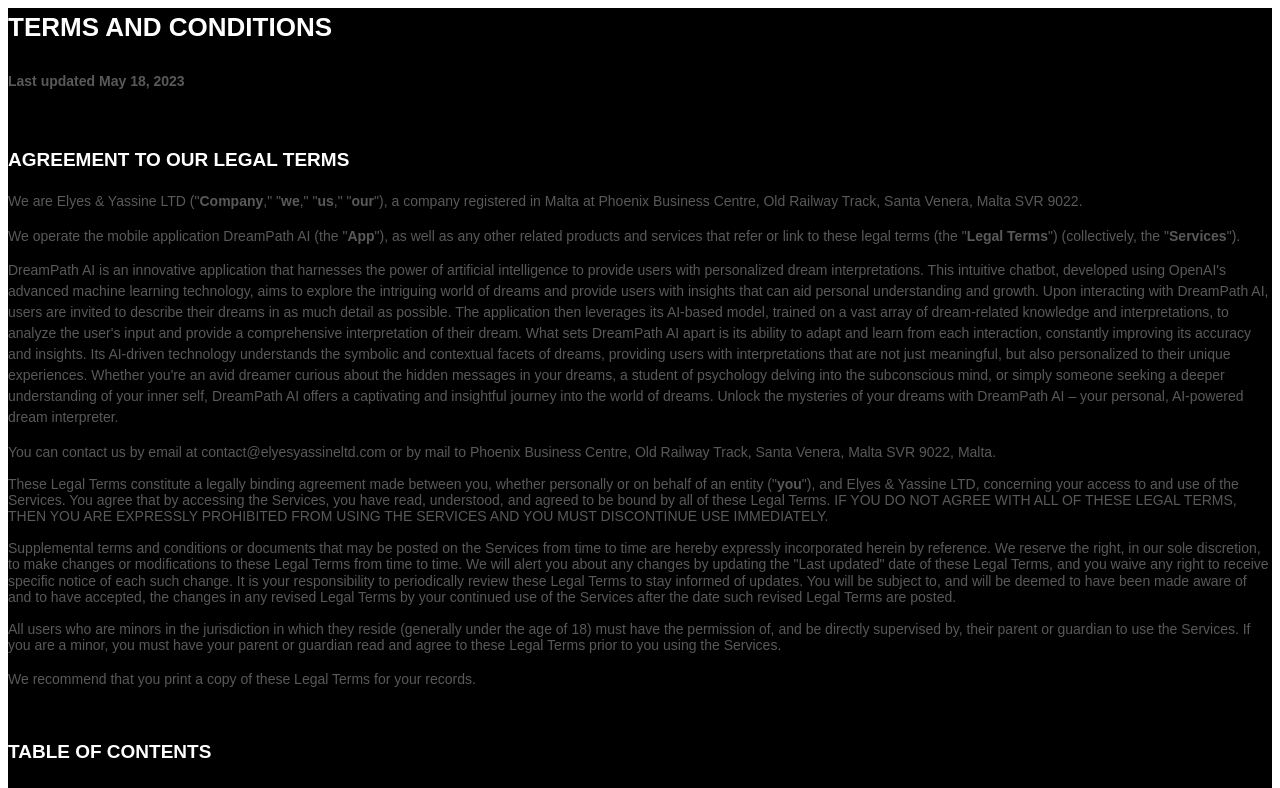
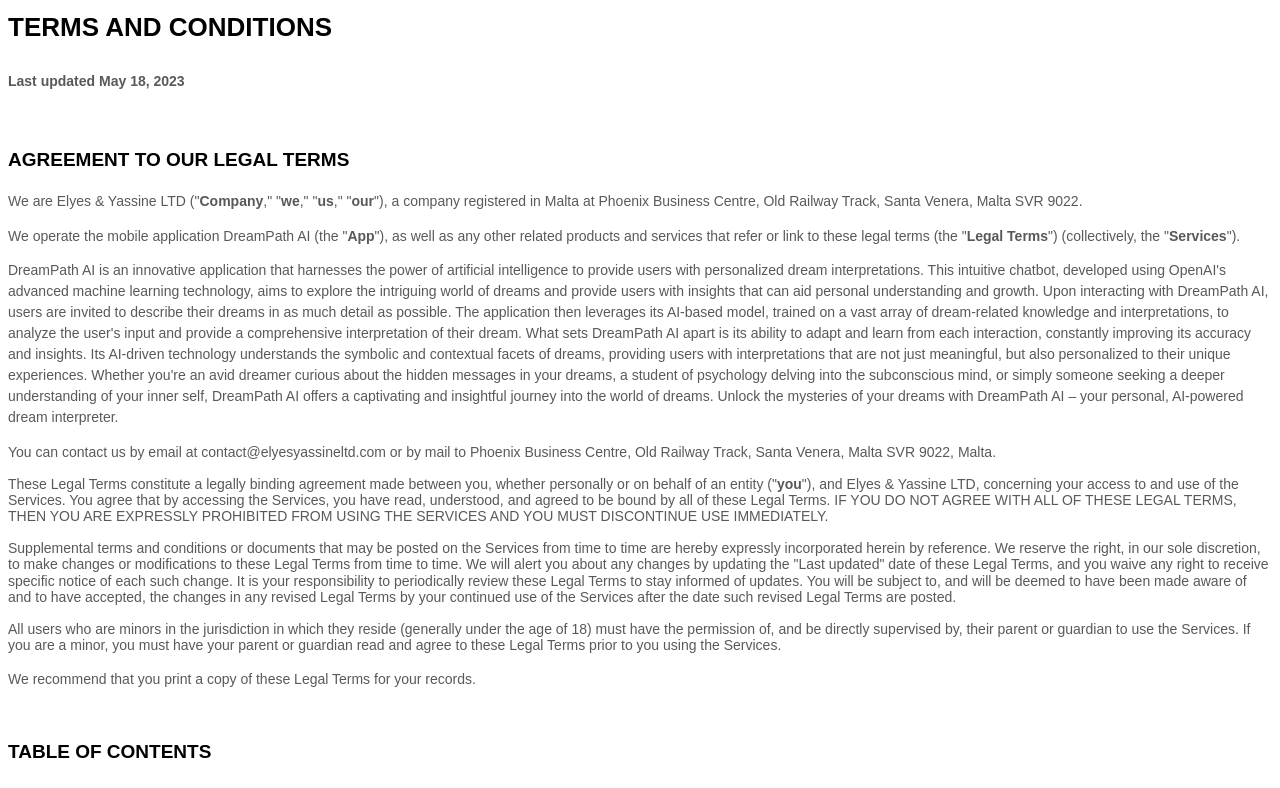
Before and after one commit to NaimurNoyon/dreampathTermsAndConditions, a plain HTML site: page index.html in a window 1280 px wide. Shown: the top 788 px of the page. Drawn offline with Linux system fonts and the light colour scheme.

Commit message:
Update index.html

```diff
--- a/index.html
+++ b/index.html
@@ -1,12 +1,11 @@
 <style>
   [data-custom-class='body'], [data-custom-class='body'] * {
-          background: black !important;
-          color: white !important;
+          background: transparent !important;
         }
 [data-custom-class='title'], [data-custom-class='title'] * {
           font-family: Arial !important;
 font-size: 26px !important;
-color: white !important;
+color: #000000 !important;
         }
 [data-custom-class='subtitle'], [data-custom-class='subtitle'] * {
           font-family: Arial !important;
@@ -16,12 +15,12 @@ font-size: 14px !important;
 [data-custom-class='heading_1'], [data-custom-class='heading_1'] * {
           font-family: Arial !important;
 font-size: 19px !important;
-color: white !important;
+color: #000000 !important;
         }
 [data-custom-class='heading_2'], [data-custom-class='heading_2'] * {
           font-family: Arial !important;
 font-size: 17px !important;
-color: white !important;
+color: #000000 !important;
         }
 [data-custom-class='body_text'], [data-custom-class='body_text'] * {
           color: #595959 !important;
```
